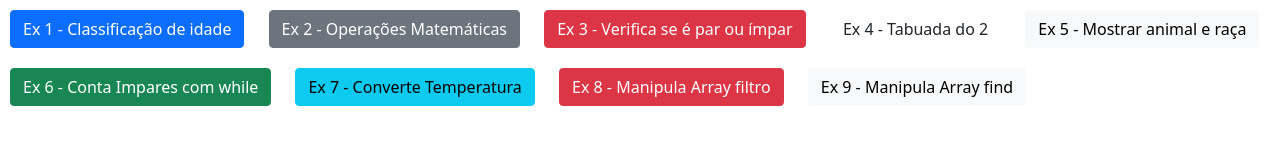
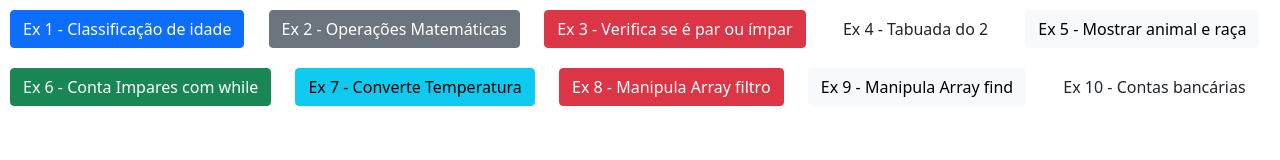
Before and after one commit to NatanVieira/M1S04, a plain HTML site: page index.htm in a window 1280 px wide. Drawn offline with nearby package versions, Linux system fonts and the light colour scheme.

Commit message:
M1S04 - Exercicio 10

```diff
--- a/index.htm
+++ b/index.htm
@@ -23,7 +23,7 @@
         <input type="button" class="btn btn-info" onclick="converteTemperatura()" value="Ex 7 - Converte Temperatura">
         <input type="button" class="btn btn-danger" onclick="manipulaArray(1)" value="Ex 8 - Manipula Array filtro">
         <input type="button" class="btn btn-light" onclick="manipulaArray(2)" value="Ex 9 - Manipula Array find">
-
+        <input type="button" class="btn btn-black" onclick="contas()" value="Ex 10 - Contas bancárias">
         <script src="https://cdn.jsdelivr.net/npm/bootstrap@5.1.3/dist/js/bootstrap.bundle.min.js" integrity="sha384-ka7Sk0Gln4gmtz2MlQnikT1wXgYsOg+OMhuP+IlRH9sENBO0LRn5q+8nbTov4+1p" crossorigin="anonymous"></script>
     </body>
 </html>
--- a/script.js
+++ b/script.js
@@ -93,7 +93,7 @@ function converteTemperatura() {
     console.log(temperaturaC);
 }
 
-//Exercicio 8
+//Exercicio 8 e 9
 
 function manipulaArray(opcao) {
     let cidades = [
@@ -111,3 +111,49 @@ function manipulaArray(opcao) {
         console.log(cidades.find(a => a.nome.toLowerCase() === 'florianópolis'));
 
 }
+
+// Exercicio 10
+
+function contas() {
+    let contasClientes = [
+        {id: 1, saldo: 500},
+        {id: 2, saldo: 30000},
+        {id: 3, saldo: 50}
+        ];
+    let sacaValor = (id, valor) => {
+        if(valor > 0){
+            contasClientes.forEach(conta => {
+                if(conta.id === id){
+                    if(conta.saldo >= valor){
+                        conta.saldo -= valor;
+                        console.log("Saque efetuado com sucesso, novo saldo: " + conta.saldo);
+                    }
+                    else
+                        console.log("Saque não pôde ser efetuado devido ao saldo ser menor que valor requerido.")
+                }
+            })
+        }
+        else {
+            console.log("Valor inválido para saque.")
+        }
+    }
+
+    let depositaValor = (id, valor) => {
+        if(valor > 0){
+            contasClientes.forEach(conta => {
+                if(conta.id === id){
+                    conta.saldo += valor;
+                    console.log("Depósito efetuado com sucesso, novo saldo: " + conta.saldo);
+                }
+            })
+        }
+        else {
+            console.log("Valor inválido para depósito.")
+        }
+    }
+
+    console.log(sacaValor(1, 550));
+    console.log(sacaValor(1, 200));
+    console.log(depositaValor(2, 0));
+    console.log(depositaValor(3, 400));
+}
```
